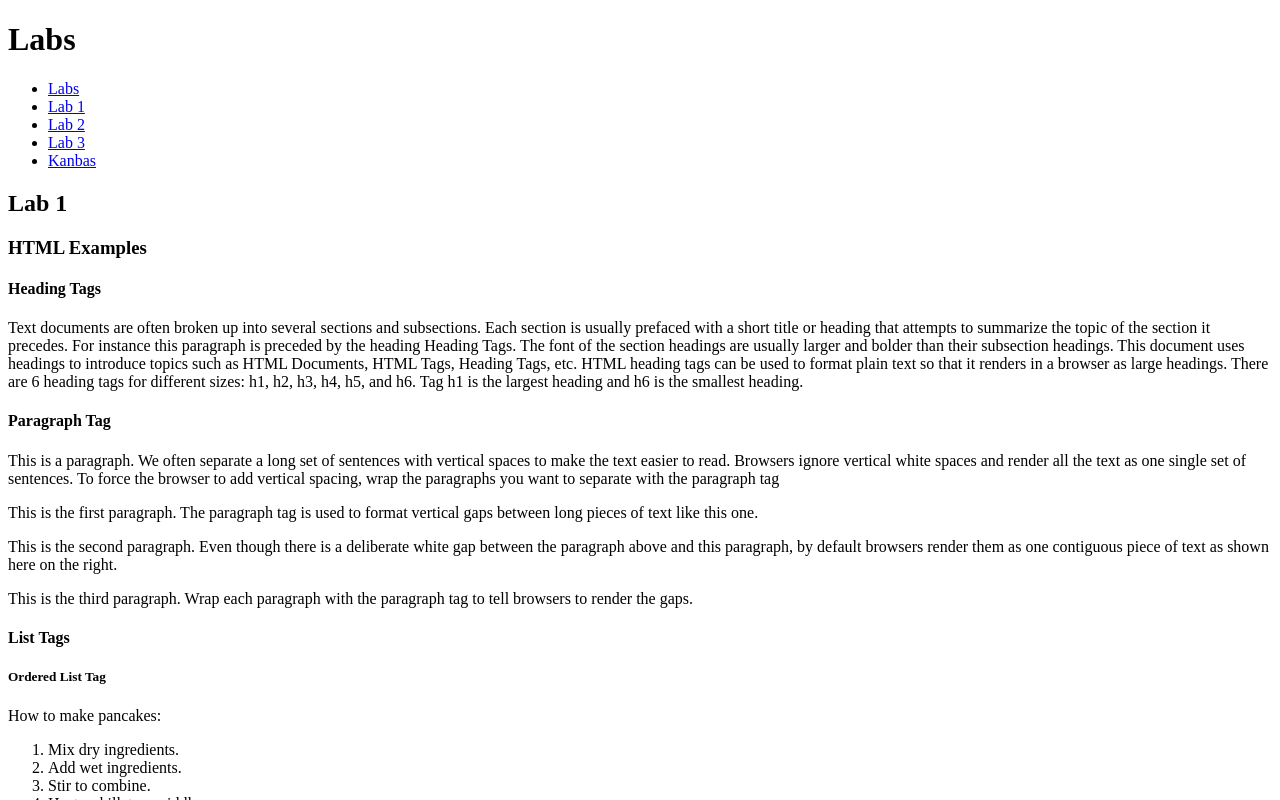
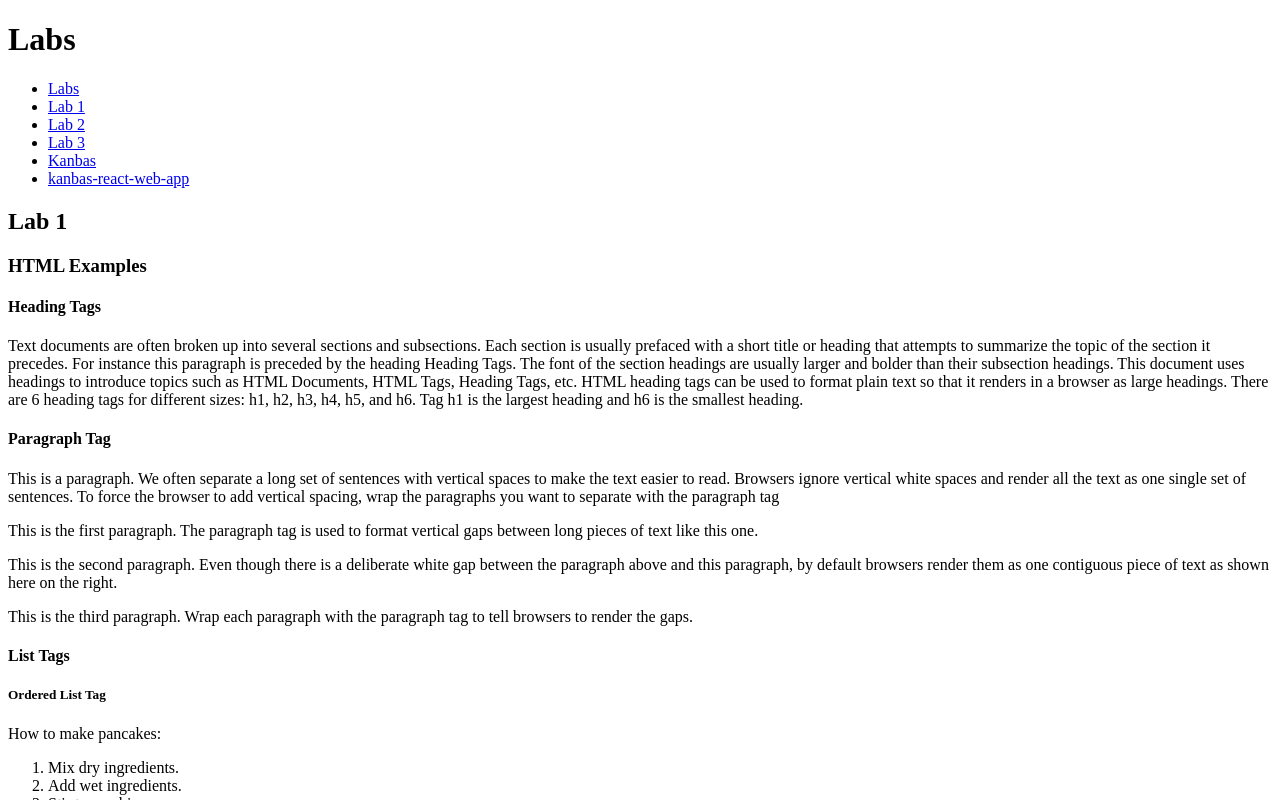
Before and after one commit to 123Jellybean/hackbeanpot2025, a React (Create React App) app: page /#/Labs/Lab1 in a window 1280 px wide. Shown: the top 800 px of the page. Built offline with nearby package versions, Linux system fonts and the light colour scheme.

Commit message:
added name and link to github

```diff
--- a/src/Labs/TOC.tsx
+++ b/src/Labs/TOC.tsx
@@ -8,6 +8,7 @@
         <li><Link to="/Labs/Lab2">Lab 2</Link></li>
         <li><Link to="/Labs/Lab3">Lab 3</Link></li>
         <li><Link to="/Kanbas">Kanbas</Link></li>
+        <li><Link to="https://github.com/migu31-h/kanbas-react-web-app.git" id="wd-github">kanbas-react-web-app</Link></li>
       </ul>
     );
   }
--- a/src/Labs/index.tsx
+++ b/src/Labs/index.tsx
@@ -16,3 +16,4 @@
       </Routes>
     </div>
 );}
+{/*Miguel Hernandez*/}
```
